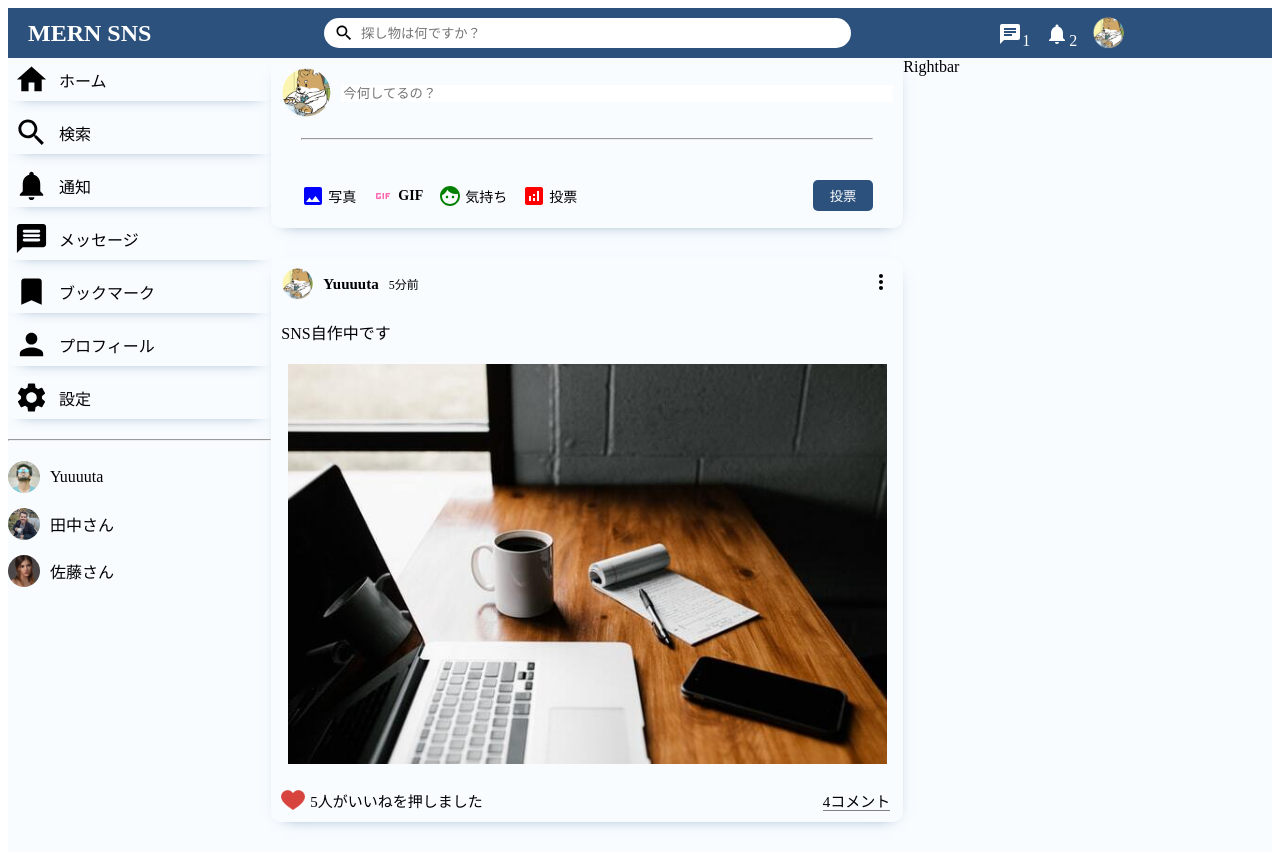
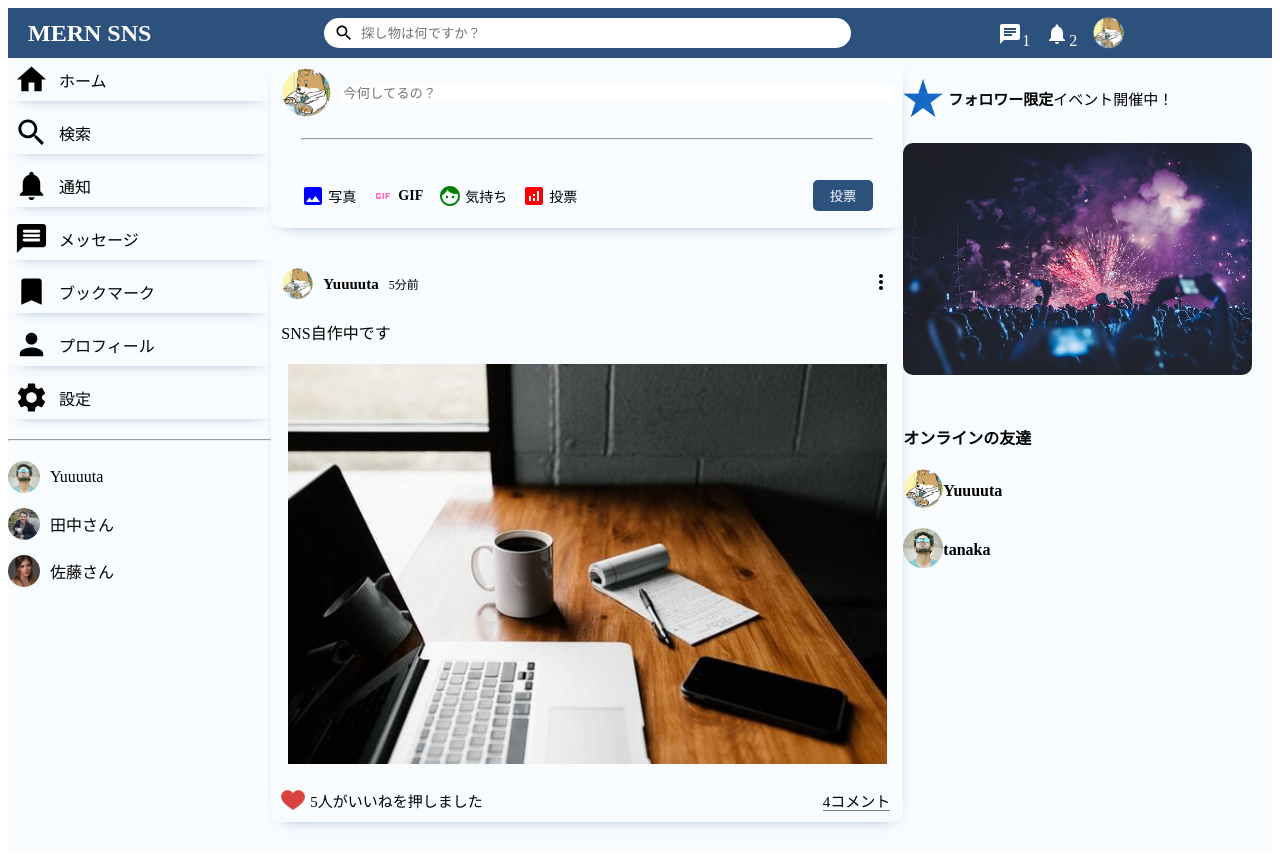
Before and after one commit to yutabee/mern_sns_frontend, a React (Create React App) app: page / in a window 1280 px wide. Built offline with nearby package versions, Linux system fonts and the light colour scheme.

Commit message:
rightbar styled

```diff
--- a/src/components/rightbar/Rightbar.css
+++ b/src/components/rightbar/Rightbar.css
@@ -1,3 +1,60 @@
 .rightbar{
     flex:3.5;
 }
+
+.rightbarWrapper{
+    padding: 20px 20px 0 0;
+}
+
+.eventContainer{
+    display: flex;
+    align-items: center;
+}
+
+.starImg{
+    width: 40px;
+    margin-right: 5px;
+}
+
+.eventText{
+    font-weight: 300;
+    font-size: 15px;
+}
+
+.eventImg{
+    width: 100%;
+    border-radius: 10px;
+    margin:25px 0;
+}
+
+.rightbarTitle{
+    margin-bottom: 20px;
+}
+
+.rightbarFriendList{
+    padding: 0;
+    margin: 0;
+    list-style: none;
+}
+
+.rightbarFriend{
+    display: flex;
+    align-items: center;
+    margin-bottom: 15px;
+}
+
+.rightbarFriendImgContainer{
+    margin-right: 10px;
+    position:relative;
+}
+
+.rightbarProfileImg{
+    width: 40px;
+    height: 40px;
+    border-radius: 50%;
+    object-fit: cover;
+}
+
+.rightbarUsername{
+    font-weight: 550;
+}
--- a/src/components/rightbar/Rightbar.jsx
+++ b/src/components/rightbar/Rightbar.jsx
@@ -4,7 +4,32 @@
 export const Rightbar = () => {
   return (
     <>
-         <div className="rightbar">Rightbar</div>
+      <div className="rightbar">
+        <div className="rightbarWrapper">
+          <div className="eventContainer">
+            <img src="assets/star.png" alt="" className='starImg' />
+            <span className='eventText'><b>フォロワー限定</b>イベント開催中！</span>
+          </div>
+          <img src="assets/event.jpeg" alt="" className='eventImg'/>
+          <h4 className="rightbarTitle">オンラインの友達</h4>
+          <ul className='rightbarFriendList'>
+            <li className="rightbarFriend">
+                <div className="rightbarProfileImgContainer">
+                  <img src="assets/person/1.jpeg" alt="" className='rightbarProfileImg' />
+                  <span className="rightbarOnline"></span>
+                </div>
+                <span className="rightbarUsername">Yuuuuta</span>
+            </li>
+             <li className="rightbarFriend">
+                <div className="rightbarProfileImgContainer">
+                  <img src="assets/person/2.jpeg" alt="" className='rightbarProfileImg' />
+                  <span className="rightbarOnline"></span>
+                </div>
+                <span className="rightbarUsername">tanaka</span>
+            </li>
+          </ul>
+        </div>
+      </div>
     </>
   );
 };
```
Also changed, not shown: public/assets/event.jpeg (renamed from public/assets/ad.jpeg).
